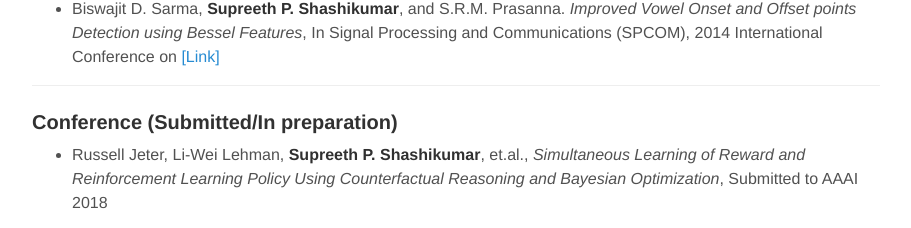
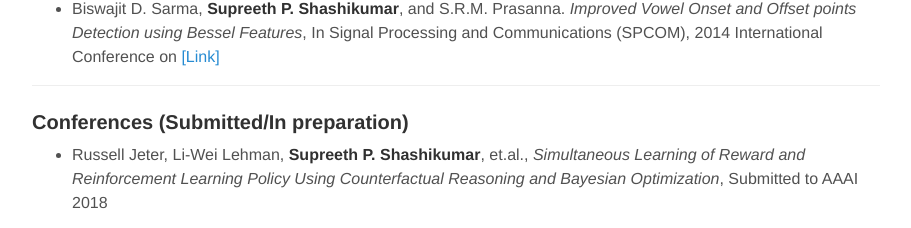
Before and after one commit to supreethprajwal/supreethprajwal.github.io, a Jekyll site: the page built from publications.md, in a window 1280 px wide. Shown: the part 1216-1444 px from the top of the page, without its empty margins (184-1095 px from the left). Built offline with Jekyll 4.4.1, drawn with Linux system fonts in a browser that asks for light colours; nearby versions of some CDN libraries.

Commit message:
Supreeth

```diff
--- a/publications.md
+++ b/publications.md
@@ -42,6 +42,6 @@ title: "Publications"
 + Biswajit D. Sarma, **Supreeth P. Shashikumar**, and S.R.M. Prasanna. *Improved Vowel Onset and Offset points Detection using Bessel Features*, In Signal Processing and Communications (SPCOM), 2014 International Conference on [[Link]](http://ieeexplore.ieee.org/abstract/document/6983913/){:target="_blank"}
 
 ---
-### Conference (Submitted/In preparation)
+### Conferences (Submitted/In preparation)
 
 + Russell Jeter, Li-Wei Lehman, **Supreeth P. Shashikumar**, et.al., *Simultaneous Learning of Reward and Reinforcement Learning Policy Using Counterfactual Reasoning and Bayesian Optimization*, Submitted to AAAI 2018
```
